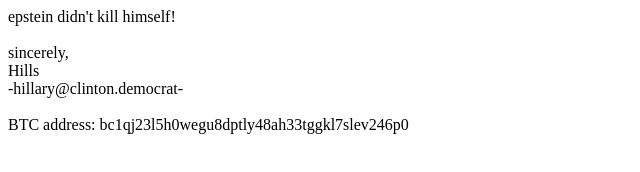
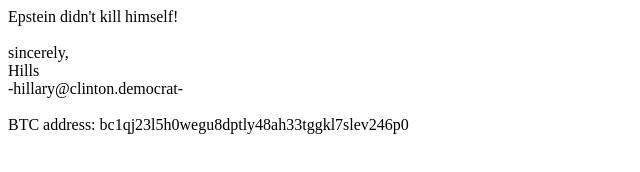
Before and after one commit to clintondemocrat/clintondemocrat.github.io, a plain HTML site: page index.html in a window 1280 px wide. Shown: the full height of the page, 0-640 px from the left. Drawn offline with Linux system fonts and the light colour scheme.

Commit message:
Update index.html

```diff
--- a/index.html
+++ b/index.html
@@ -1,5 +1,5 @@
 <body>
-epstein didn't kill himself!
+Epstein didn't kill himself!
 	<br>
 	<br>
 
```
